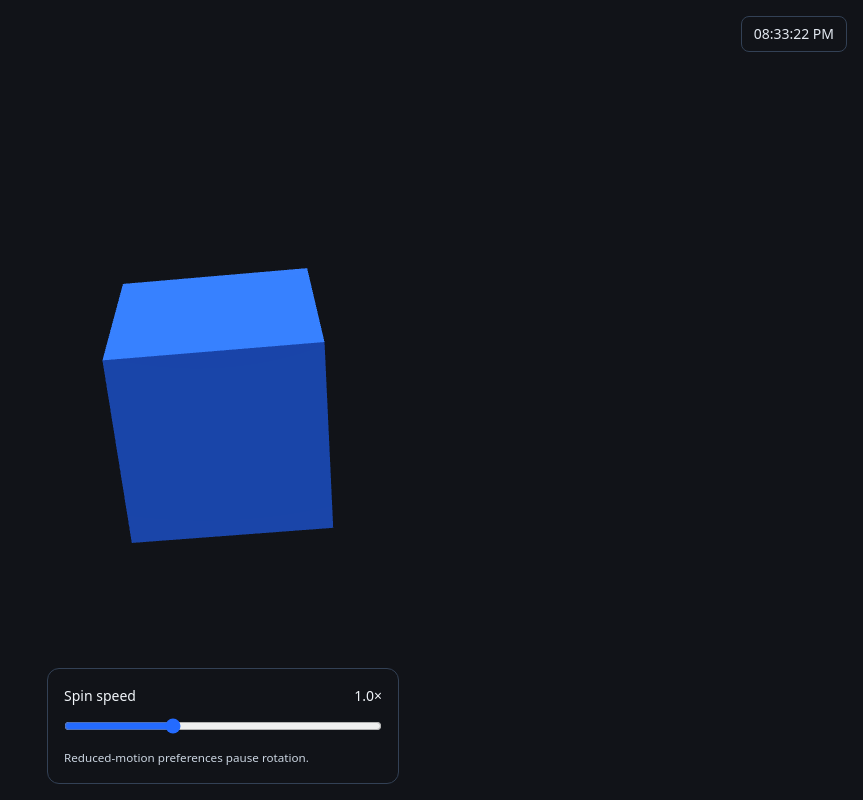
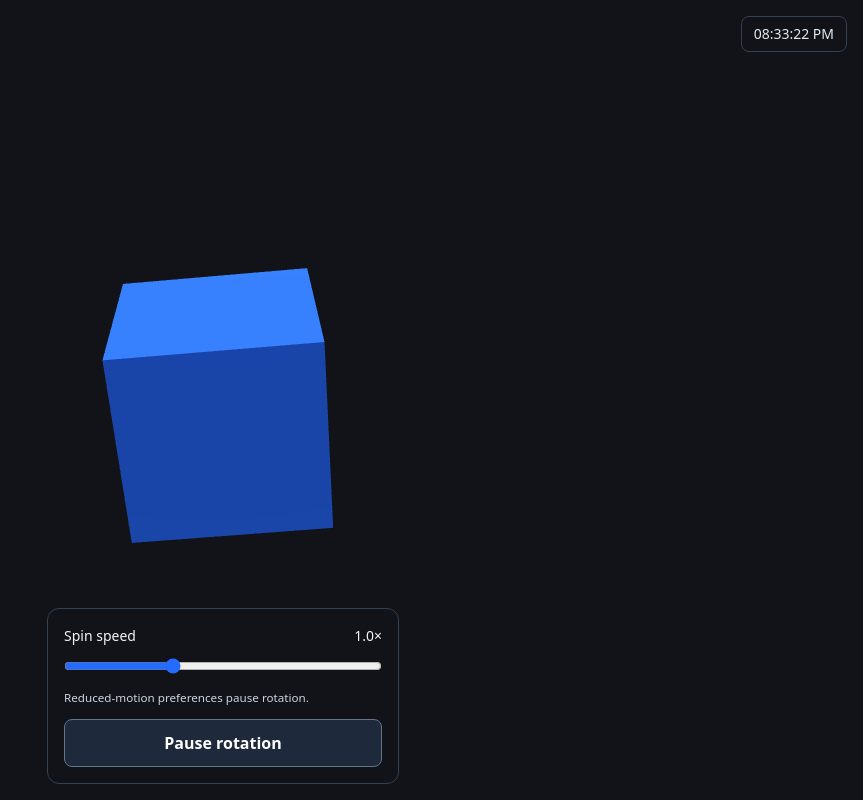
Before and after one commit to dt665m/malorytest, a React (Vite) app: page / in a window 1280 px wide. Shown: the whole page, without its empty margins (417-1280 px from the left). Built offline with nearby package versions, Linux system fonts and the light colour scheme.

Commit message:
Add pause and resume control for cube rotation

```diff
--- a/src/App.tsx
+++ b/src/App.tsx
@@ -28,6 +28,10 @@ export default function App() {
   const canvasRef = useRef<HTMLCanvasElement>(null);
   const [speed, setSpeed] = useState(1);
   const speedRef = useRef(1);
+  const [isPaused, setIsPaused] = useState(
+    () => window.matchMedia('(prefers-reduced-motion: reduce)').matches,
+  );
+  const setRotationPausedRef = useRef<(paused: boolean) => void>(() => {});
 
   useEffect(() => {
     const canvas = canvasRef.current!;
@@ -85,15 +89,18 @@ export default function App() {
       cube.rotation.y += delta * 0.5 * speedRef.current;
       renderer.render(scene, camera);
     };
+    setRotationPausedRef.current = (paused) => {
+      previousTime = null;
+      renderer.setAnimationLoop(paused ? null : animate);
+    };
     const updateMotion = () => {
-      previousTime = null;
-      renderer.setAnimationLoop(motion.matches ? null : animate);
+      if (motion.matches) setIsPaused(true);
     };
-    updateMotion();
     motion.addEventListener('change', updateMotion);
 
     return () => {
       renderer.setAnimationLoop(null);
+      setRotationPausedRef.current = () => {};
       window.removeEventListener('resize', resize);
       canvas.removeEventListener('click', changeColor);
       motion.removeEventListener('change', updateMotion);
@@ -102,6 +109,10 @@ export default function App() {
       renderer.dispose();
     };
   }, []);
+
+  useEffect(() => {
+    setRotationPausedRef.current(isPaused);
+  }, [isPaused]);
 
   return (
     <>
@@ -128,6 +139,13 @@ export default function App() {
           }}
         />
         <small id="motion-note">Reduced-motion preferences pause rotation.</small>
+        <button
+          className="rotation-control"
+          type="button"
+          onClick={() => setIsPaused((paused) => !paused)}
+        >
+          {isPaused ? 'Resume rotation' : 'Pause rotation'}
+        </button>
       </div>
     </>
   );
--- a/src/style.css
+++ b/src/style.css
@@ -70,3 +70,27 @@ canvas {
 .speed-control small {
   color: #cbd5e1;
 }
+
+.rotation-control {
+  display: block;
+  width: 100%;
+  margin-top: 0.75rem;
+  min-height: 44px;
+  padding: 0.75rem 1.25rem;
+  border: 1px solid #64748b;
+  border-radius: 0.5rem;
+  background: #1e293b;
+  color: #fff;
+  font: 600 1rem system-ui, sans-serif;
+  white-space: nowrap;
+  cursor: pointer;
+}
+
+.rotation-control:hover {
+  background: #334155;
+}
+
+.rotation-control:focus-visible {
+  outline: 3px solid #93c5fd;
+  outline-offset: 4px;
+}
```
